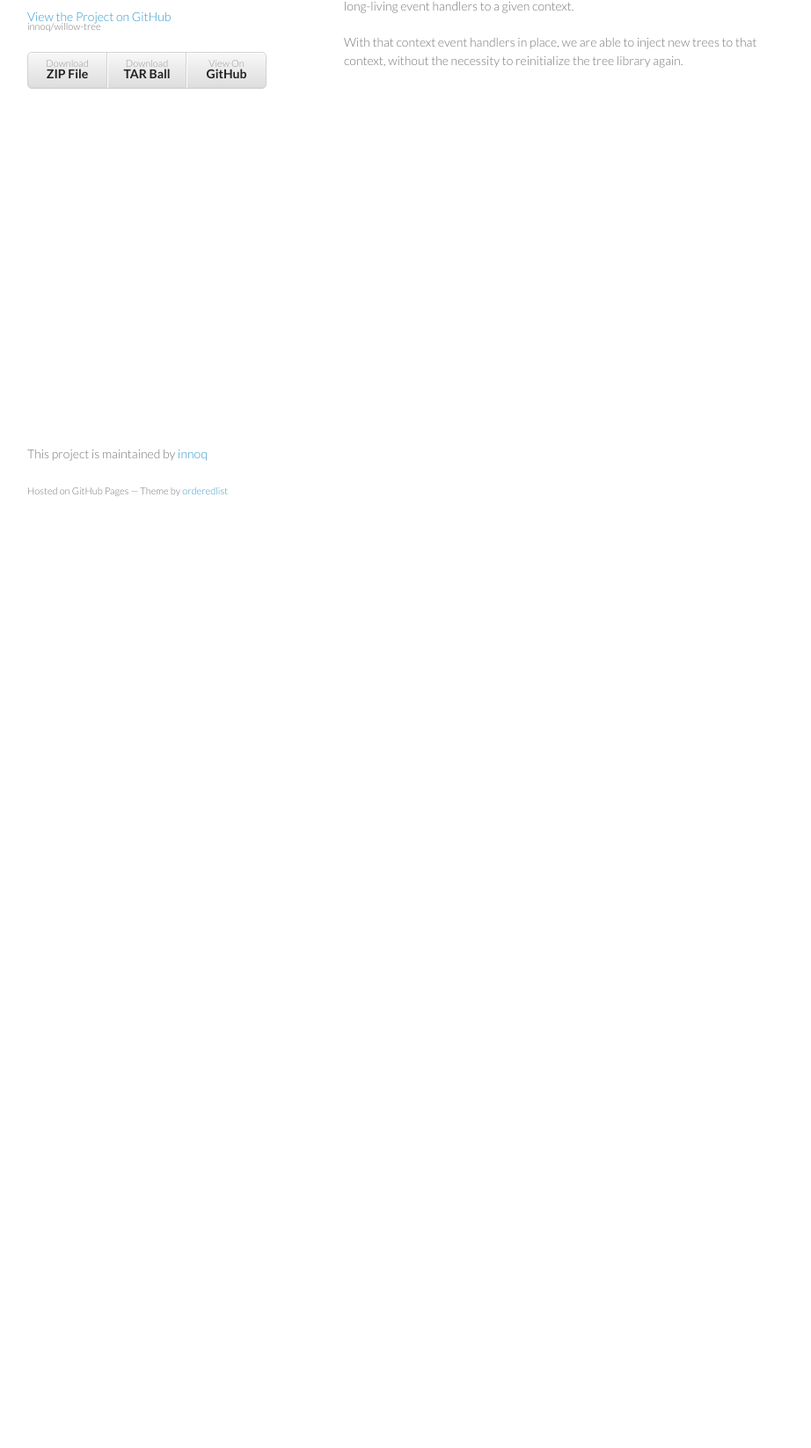
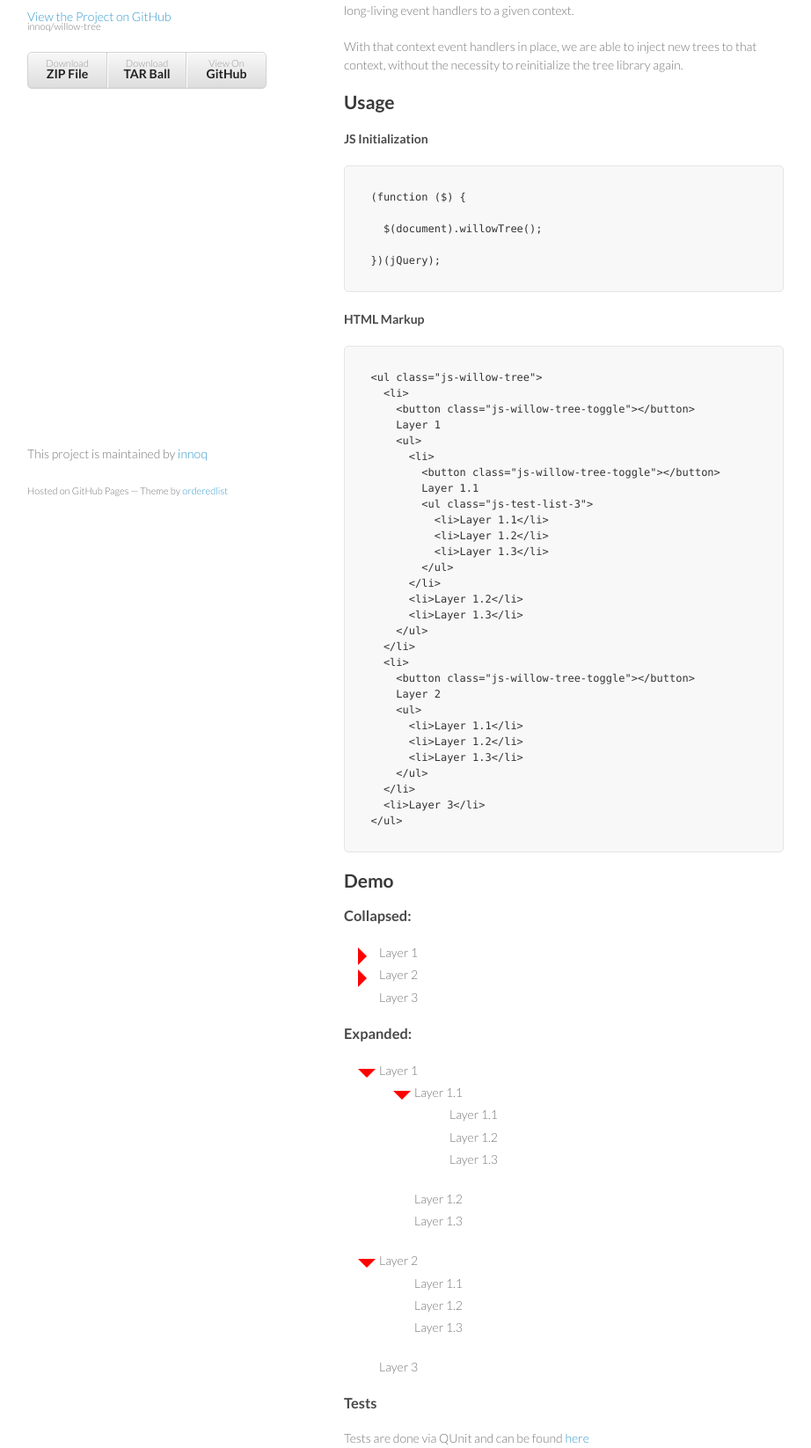
Before and after one commit to innoq/willow-tree, a website: page index.html in a window 1280 px wide. Shown: the part 163-1809 px from the top of the page at 88% size, without its empty margins (179-1101 px from the left). Before the commit the page ends 800 px from the top, so only its background shows below. Drawn offline with Linux system fonts and the light colour scheme.

Commit message:
adjusted demo code in index.html

```diff
--- a/index.html
+++ b/index.html
@@ -7,6 +7,7 @@
 
   <link rel="stylesheet" href="stylesheets/styles.css">
   <link rel="stylesheet" href="stylesheets/pygment_trac.css">
+  <link rel="stylesheet" href="willow-tree.css">
   <meta name="viewport" content="width=device-width, initial-scale=1, user-scalable=no">
   <!--[if lt IE 9]>
   <script src="//html5shiv.googlecode.com/svn/trunk/html5.js"></script>
@@ -15,7 +16,7 @@
 <body>
 <div class="wrapper">
   <header>
-    <h1>Willow-tree</h1>
+    <h1>willow-tree.js</h1>
 
     <p>jquery tree view library that enables injected trees without re-initializing the library</p>
 
@@ -31,9 +32,7 @@
     </ul>
   </header>
   <section>
-    <h3>
-      <a name="welcome-to-github-pages" class="anchor" href="#welcome-to-github-pages"><span
-        class="octicon octicon-link"></span></a>willow-tree.js</h3>
+    <h2>About</h2>
 
     <p>The willow-tree.js plugin is implemented similar to many other tree libraries made for jQuery, except, that it
       does not initialize any additional markup itself. Instead it assumes that you provide the necessary markup
@@ -45,7 +44,121 @@
       the tree library again.</p>
 
 
+    <h2>Usage</h2>
+    <h4>JS Initialization</h4>
+<pre>
+<code>
+  (function ($) {
 
+    $(document).willowTree();
+
+  })(jQuery);
+</code>
+</pre>
+
+<h4>HTML Markup</h4>
+<pre>
+<code>
+  &lt;ul class="js-willow-tree"&gt;
+    &lt;li&gt;
+      &lt;button class="js-willow-tree-toggle"&gt;&lt;/button&gt;
+      Layer 1
+      &lt;ul&gt;
+        &lt;li&gt;
+          &lt;button class="js-willow-tree-toggle"&gt;&lt;/button&gt;
+          Layer 1.1
+          &lt;ul class="js-test-list-3"&gt;
+            &lt;li&gt;Layer 1.1&lt;/li&gt;
+            &lt;li&gt;Layer 1.2&lt;/li&gt;
+            &lt;li&gt;Layer 1.3&lt;/li&gt;
+          &lt;/ul&gt;
+        &lt;/li&gt;
+        &lt;li&gt;Layer 1.2&lt;/li&gt;
+        &lt;li&gt;Layer 1.3&lt;/li&gt;
+      &lt;/ul&gt;
+    &lt;/li&gt;
+    &lt;li&gt;
+      &lt;button class="js-willow-tree-toggle"&gt;&lt;/button&gt;
+      Layer 2
+      &lt;ul&gt;
+        &lt;li&gt;Layer 1.1&lt;/li&gt;
+        &lt;li&gt;Layer 1.2&lt;/li&gt;
+        &lt;li&gt;Layer 1.3&lt;/li&gt;
+      &lt;/ul&gt;
+    &lt;/li&gt;
+    &lt;li&gt;Layer 3&lt;/li&gt;
+  &lt;/ul&gt;
+</code>
+</pre>
+
+    <h2>Demo</h2>
+
+    <h3>Collapsed:</h3>
+
+    <ul class="js-willow-tree collapsed">
+      <li>
+        <button class="js-willow-tree-toggle"></button>
+        Layer 1
+        <ul>
+          <li>
+            <button class="js-willow-tree-toggle"></button>
+            Layer 1.1
+            <ul class="js-test-list-3">
+              <li>Layer 1.1</li>
+              <li>Layer 1.2</li>
+              <li>Layer 1.3</li>
+            </ul>
+          </li>
+          <li>Layer 1.2</li>
+          <li>Layer 1.3</li>
+        </ul>
+      </li>
+      <li>
+        <button class="js-willow-tree-toggle"></button>
+        Layer 2
+        <ul>
+          <li>Layer 1.1</li>
+          <li>Layer 1.2</li>
+          <li>Layer 1.3</li>
+        </ul>
+      </li>
+      <li>Layer 3</li>
+    </ul>
+
+    <h3>Expanded:</h3>
+
+    <ul class="js-willow-tree">
+      <li>
+        <button class="js-willow-tree-toggle"></button>
+        Layer 1
+        <ul>
+          <li>
+            <button class="js-willow-tree-toggle"></button>
+            Layer 1.1
+            <ul class="js-test-list-3">
+              <li>Layer 1.1</li>
+              <li>Layer 1.2</li>
+              <li>Layer 1.3</li>
+            </ul>
+          </li>
+          <li>Layer 1.2</li>
+          <li>Layer 1.3</li>
+        </ul>
+      </li>
+      <li>
+        <button class="js-willow-tree-toggle"></button>
+        Layer 2
+        <ul>
+          <li>Layer 1.1</li>
+          <li>Layer 1.2</li>
+          <li>Layer 1.3</li>
+        </ul>
+      </li>
+      <li>Layer 3</li>
+    </ul>
+
+    <h3>Tests</h3>
+    Tests are done via QUnit and can be found <a href="test/willow-tree-test.html">here</a>
   </section>
   <footer>
     <p>This project is maintained by <a href="https://github.com/innoq">innoq</a></p>
@@ -56,6 +169,14 @@
   </footer>
 </div>
 <script src="javascripts/scale.fix.js"></script>
+<script src="extlib/jquery.js"></script>
+<script src="./willow-tree.js"></script>
+<script>
+  (function ($) {
 
+    $(document).willowTree();
+
+  })(jQuery);
+</script>
 </body>
 </html>
```
